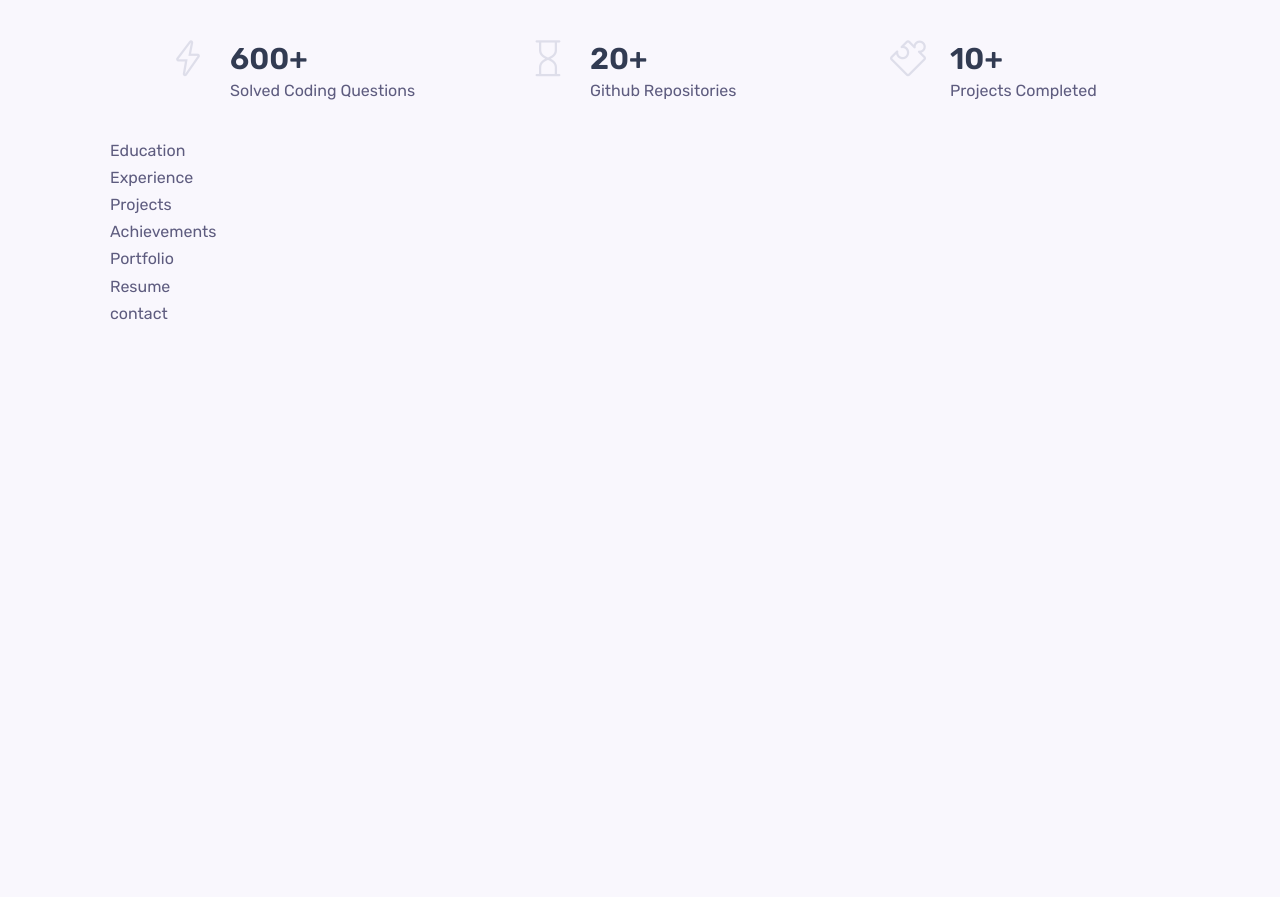
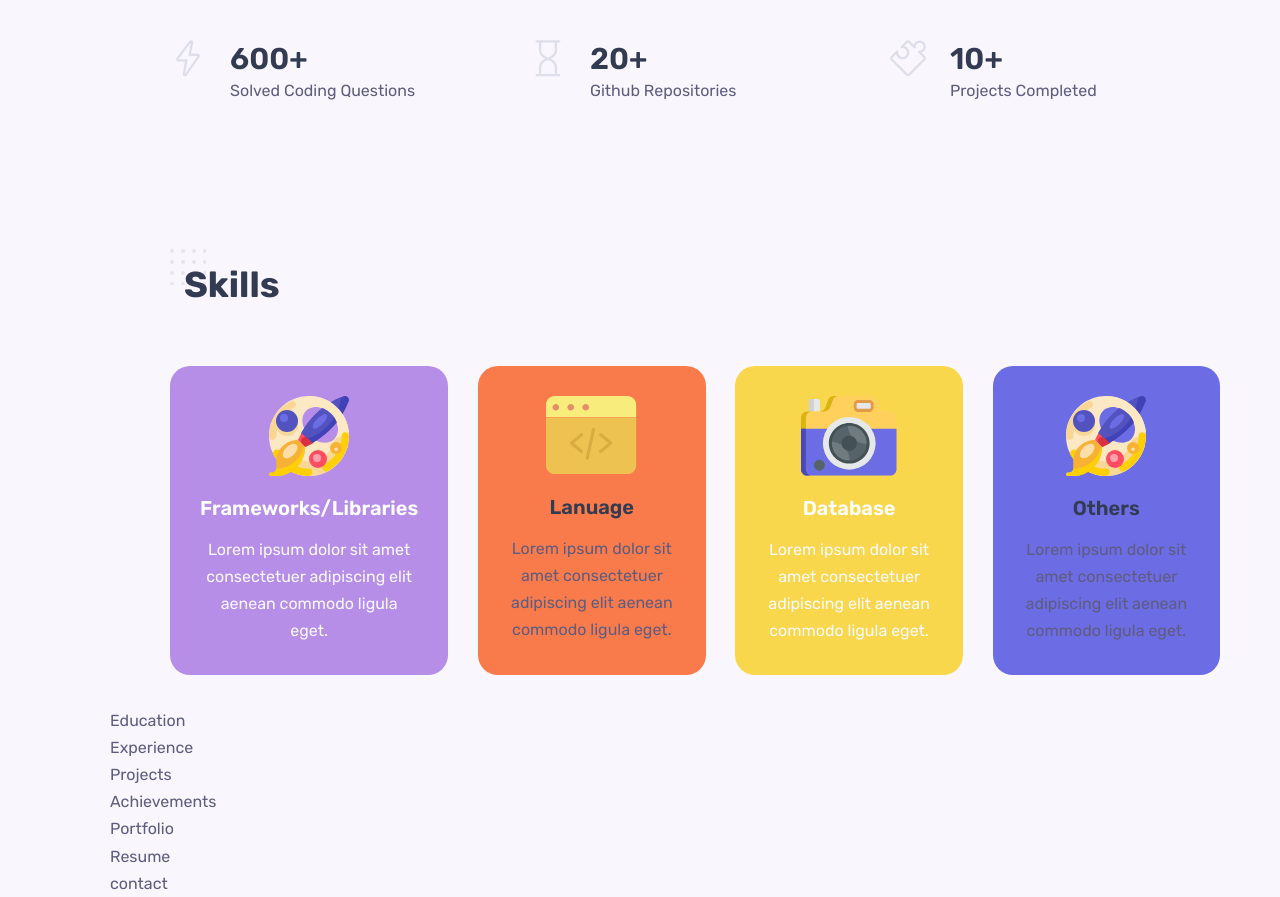
Before and after one commit to horcruxxxx/MyReactPortfolio, a React (Create React App) app in the folder myapp/: page / in a window 1280 px wide. Shown: the part 1420-2317 px from the top of the page. Before the commit the page ends 1747 px from the top, so only its background shows below. Built offline with nearby package versions, Linux system fonts and the light colour scheme; the HTML template or start-up script is replaced by a standard one.

Commit message:
Skills Component
Completed

```diff
--- a/myapp/src/App.js
+++ b/myapp/src/App.js
@@ -12,6 +12,7 @@ import Resume from './components/Resume/resume';
 import Portfolio from './components/Portfolio/portfolio';
 import Experience from './components/Experience/experience';
 import Achievements from './components/Achievements/achievements';
+import Skills from "./components/Skills/skills";
 
 function App() {
   return (
@@ -20,6 +21,7 @@ function App() {
       <main className = "main">
         <Home/>
         <About/>
+        <Skills/>
         <Education/>
         <Experience/>
         <Projects/>
--- a/myapp/src/components/Skills/skills.css
+++ b/myapp/src/components/Skills/skills.css
@@ -0,0 +1,68 @@
+.skills__container{
+    grid-template-columns: repeat(4,1fr);
+    column-gap: 1.87rem;
+}
+
+.skills__card{
+    text-align:center;
+    padding:1.875rem;
+    border-radius:var(--border-radius);
+    background-color: var(--container-color);
+    transition: all 0.3s ease-in-out;
+}
+
+.skills__card:hover{
+    transform: translateY(-10px);
+}
+
+.skills__card:nth-child(1){
+    background-color: rgb(182, 142, 232);
+    box-shadow: 0px 5px 20px 0px rgb(108, 108, 229 / 50%);
+}
+
+.skills__card:nth-child(2){
+    background-color: rgb(249, 123, 76);
+    box-shadow: 0px 5px 20px 0px rgb(108, 108, 229 / 50%);
+}
+
+.skills__card:nth-child(3){
+    background-color: rgb(249, 215, 76);
+    box-shadow: 0px 5px 20px 0px rgb(108, 108, 229 / 50%);
+}
+
+.skills__card:nth-child(4){
+    background-color: rgb(108, 108, 229);
+    box-shadow: 0px 5px 20px 0px rgb(108, 108, 229 / 50%);
+}
+
+.skills__img{
+    margin-bottom: 1.25rem;
+}
+
+.skills__title{
+    font-size:var(--h3-font-size);
+    margin-bottom:1rem;
+    color:#fff;
+}
+
+.skills__description{
+    color: #f8f9fa;
+}
+
+/*********** FOR 2ND CHILD *********/
+.skills__card:nth-child(2) .skills__title{
+    color: var(--title-color);
+}
+
+.skills__card:nth-child(2) .skills__description{
+    color: var(--text-color);
+}
+
+/********** FOR 4RTH CHILD *********/
+.skills__card:nth-child(4) .skills__title{
+    color: var(--title-color);
+}
+
+.skills__card:nth-child(4) .skills__description{
+    color: var(--text-color);
+}
--- a/myapp/src/components/Skills/skills.jsx
+++ b/myapp/src/components/Skills/skills.jsx
@@ -1,8 +1,57 @@
 import React from 'react'
 import "./skills.css"
+import Image1 from "../../assets/service-1.svg";
+import Image2 from "../../assets/service-2.svg";
+import Image3 from "../../assets/service-3.svg";
+
+const data = [
+  {
+    id: 1,
+    image: Image1,
+    title: "Frameworks/Libraries",
+    description:
+      "Lorem ipsum dolor sit amet consectetuer adipiscing elit         aenean commodo ligula eget.",
+  },
+  {
+    id: 2,
+    image: Image2,
+    title: "Lanuage",
+    description:
+      "Lorem ipsum dolor sit amet consectetuer adipiscing elit         aenean commodo ligula eget.",
+  },
+  {
+    id: 3,
+    image: Image3,
+    title: "Database",
+    description:
+      "Lorem ipsum dolor sit amet consectetuer adipiscing elit         aenean commodo ligula eget.",
+  },
+  {
+    id: 4,
+    image: Image1,
+    title: "Others",
+    description:
+      "Lorem ipsum dolor sit amet consectetuer adipiscing elit         aenean commodo ligula eget.",
+  },
+];
 
 export default function skills() {
   return (
-    <div>skills</div>
+    <section className="skills container section" id="skills">
+      <h2 className="section__title">Skills</h2>
+
+      <div className="skills__container grid">
+        {data.map(({id,image,title,description})=>{
+          return (
+            <div className="skills__card" key={id}>
+              <img src = {image} alt = "" className="skills__img"/>
+              <h3 className="skills__title">{title}</h3>
+              <p className="skills__description">{description}</p>
+
+            </div>
+          );
+        })}
+      </div>
+    </section>
   )
 }
```
